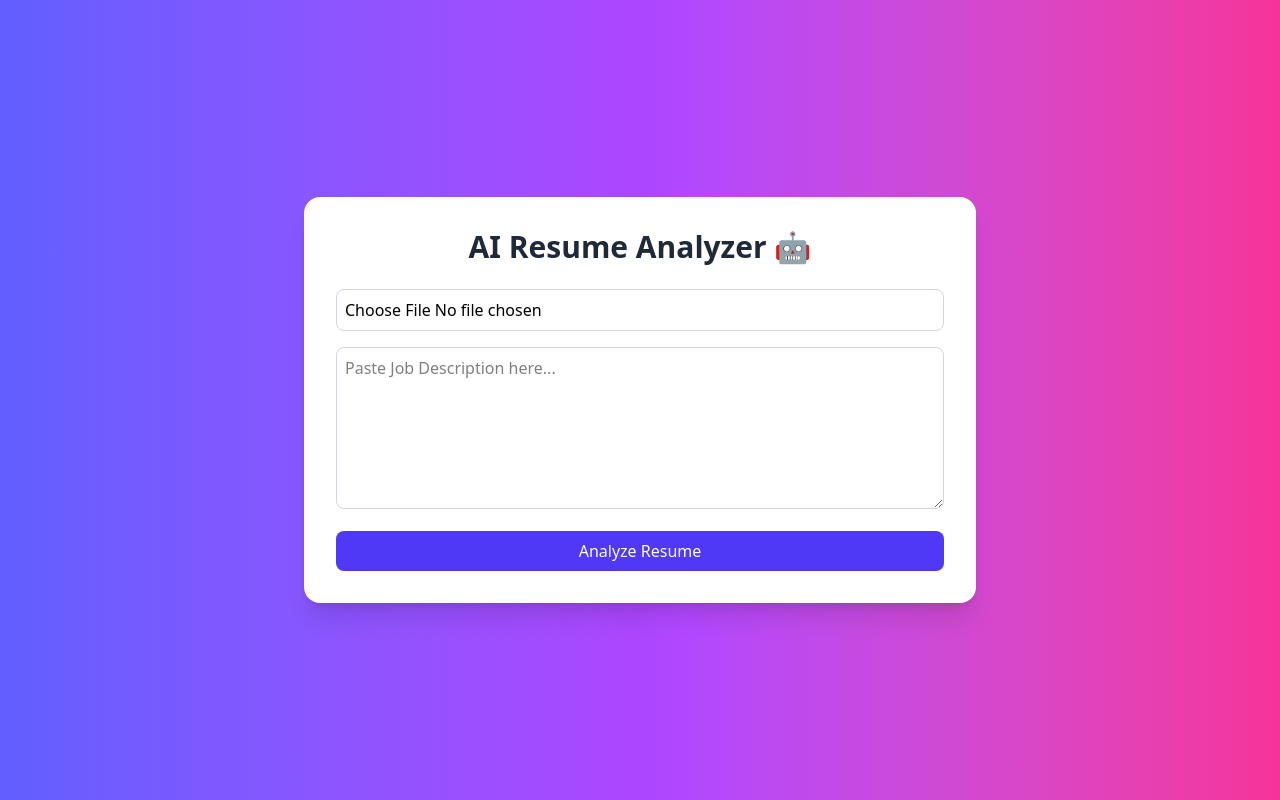
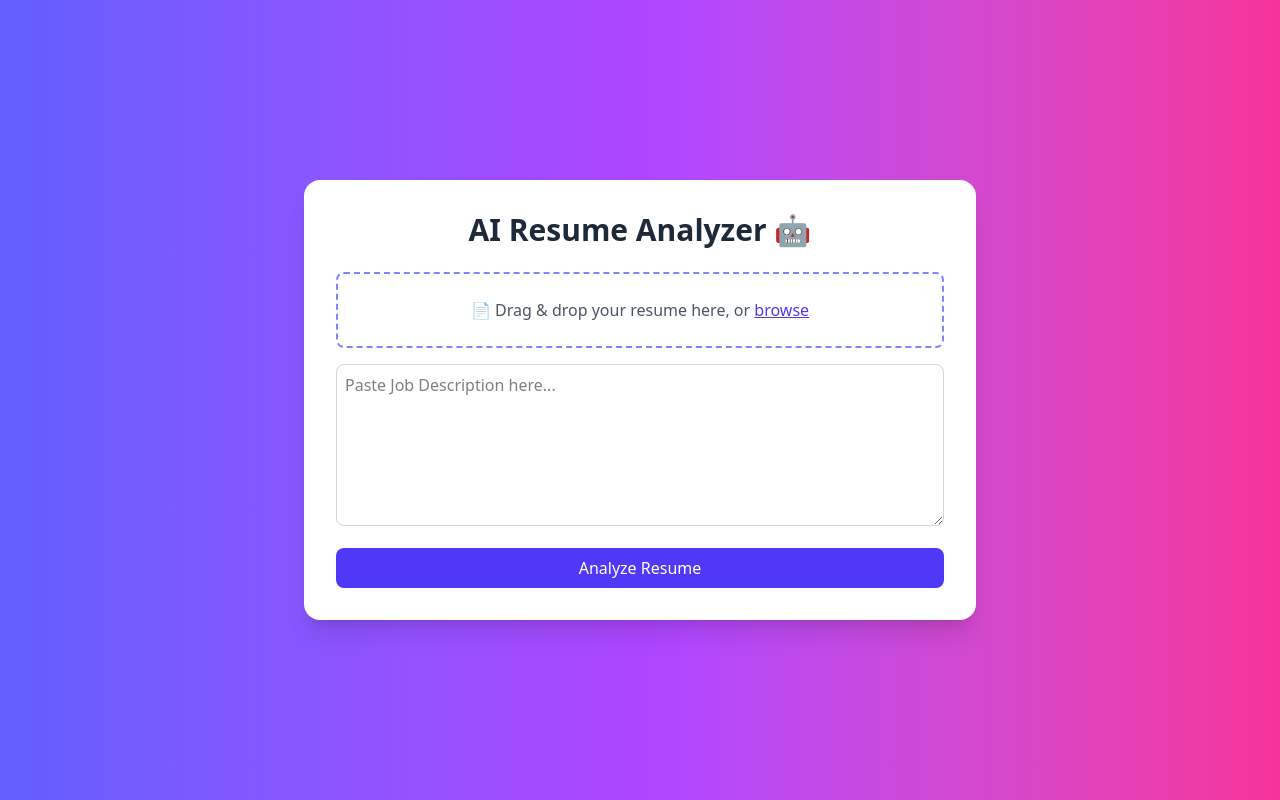
Before and after one commit to 420-Paliwal/ai_resume_analyzer, a React (Vite) app in the folder client/: page / in a window 1280 px wide. Built offline with nearby package versions, Linux system fonts and the light colour scheme.

Commit message:
improve file upload feature

```diff
--- a/client/src/App.jsx
+++ b/client/src/App.jsx
@@ -36,12 +36,27 @@ function App() {
         </h1>
 
         <form onSubmit={handleSubmit} className="space-y-4">
+
+          <div className="border-2 border-dashed border-indigo-400 rounded-lg p-6 text-center cursor-pointer hover:bg-indigo-50 transition">
             <input
               type="file"
               accept="application/pdf"
+              id="resumeUpload"
+              className="hidden"
               onChange={(e) => setFile(e.target.files[0])}
-            className="block w-full border border-gray-300 rounded-lg p-2"
             />
+            <label htmlFor="resumeUpload" className="cursor-pointer">
+              {file ? (
+                <p className="text-green-600 font-semibold">
+                  Selected: {file.name}
+                </p>
+              ) : (
+                <p className="text-gray-600">
+                  📄 Drag & drop your resume here, or <span className="text-indigo-600 underline">browse</span>
+                </p>
+              )}
+            </label>
+          </div>
 
           <textarea
             placeholder="Paste Job Description here..."
@@ -69,11 +84,19 @@ function App() {
 
         {result && (
           <div className="mt-6 space-y-4">
-            <div className="bg-green-100 p-4 rounded-lg">
             <p className="text-sm text-gray-500">
               Compared with given Job Description
             </p>
-              <p className="text-lg font-semibold">
+            <div className="bg-green-100 p-4 rounded-lg">
+
+              <div className="w-full bg-gray-200 rounded-full h-4">
+                <div
+                  className="bg-green-500 h-4 rounded-full"
+                  style={{ width: result.match_percentage }}
+                ></div>
+              </div>
+
+              <p className="mt-3 text-lg font-semibold">
                 Match Percentage:{" "}
                 <span className="text-green-700">
                   {result.match_percentage}
```
Lines whose indentation alone changed are shown as unchanged.
